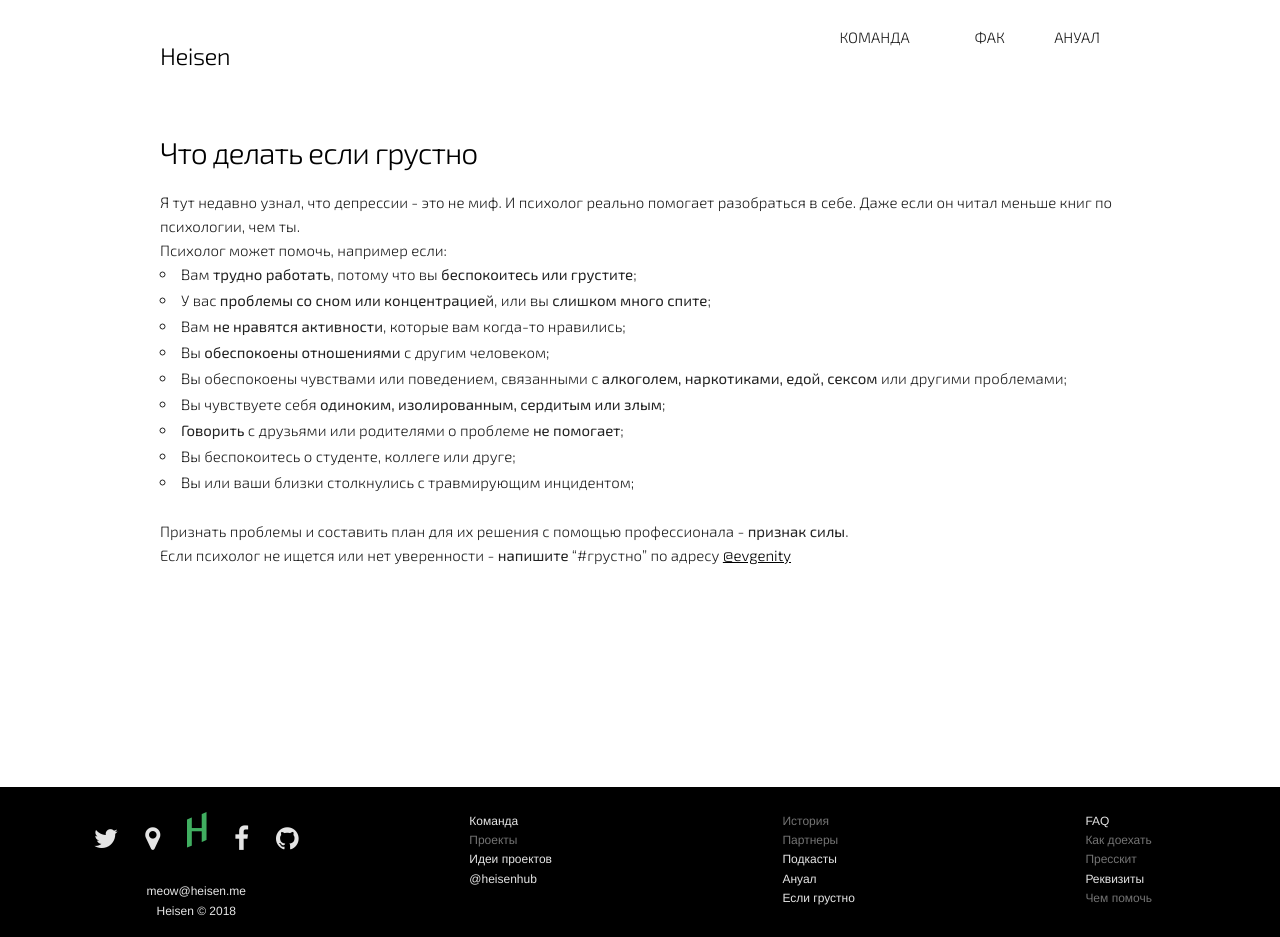
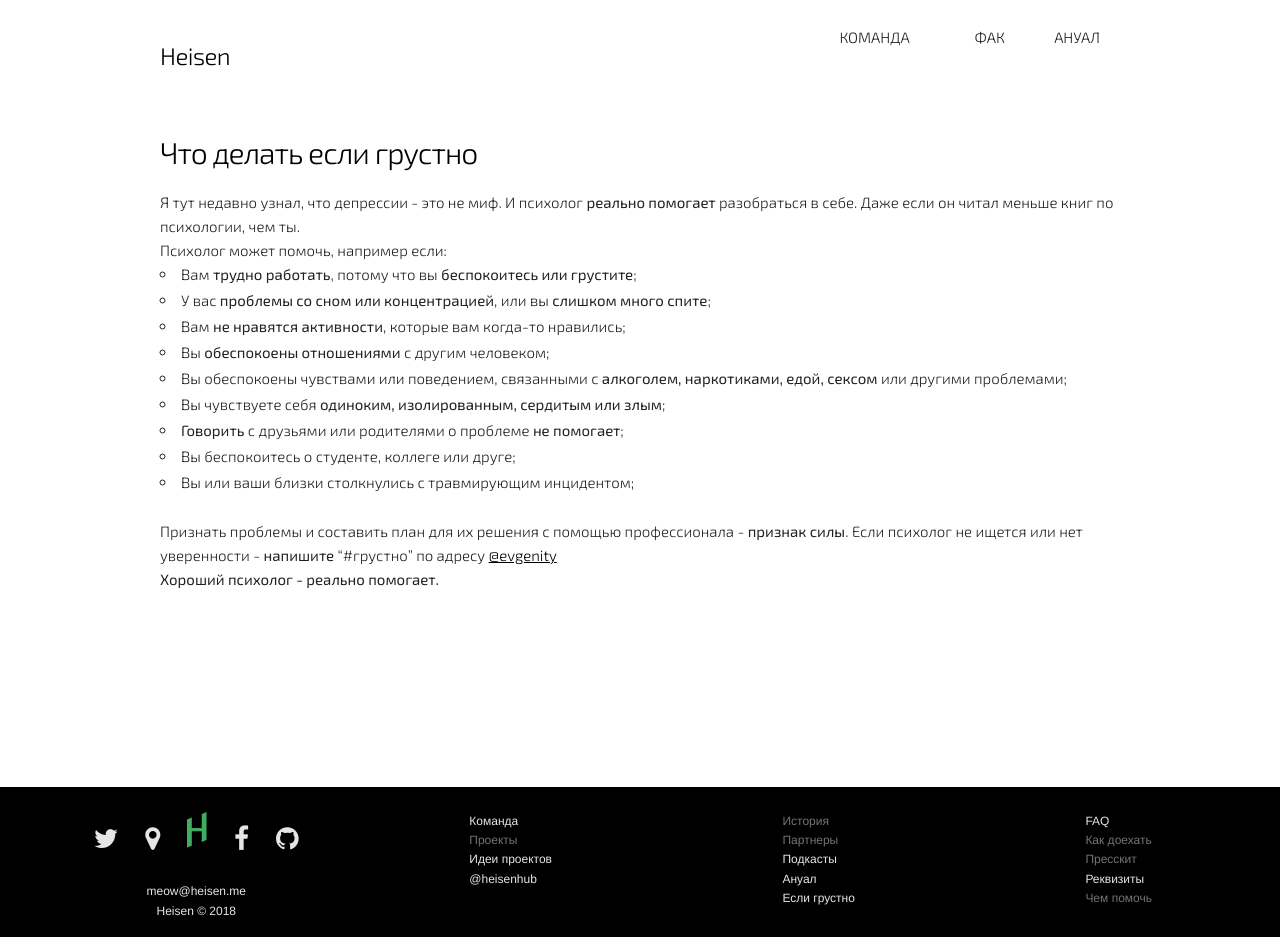
Before and after one commit to evgenity/heisen-new, a Jekyll site: the page built from _pages/esli-grustno.markdown, in a window 1280 px wide. Built offline with Jekyll 4.4.1, drawn with Linux system fonts in a browser that asks for light colours; nearby versions of some CDN libraries; a script that is not in the unit is left out; comment, search, counter and statistics services are not loaded.

Commit message:
Updated Esli Grustno

```diff
--- a/_pages/esli-grustno.markdown
+++ b/_pages/esli-grustno.markdown
@@ -4,7 +4,7 @@ permalink: "/esli-grustno/"
 layout: page
 ---
 
-Я тут недавно узнал, что депрессии - это не миф. И психолог реально помогает разобраться в себе. Даже если он читал меньше книг по психологии, чем ты.
+Я тут недавно узнал, что депрессии - это не миф. И психолог **реально помогает** разобраться в себе. Даже если он читал меньше книг по психологии, чем ты.
 
 Психолог может помочь, например если:
 
@@ -18,6 +18,6 @@ layout: page
 * Вы беспокоитесь о студенте, коллеге или друге;
 * Вы или ваши близки столкнулись с травмирующим инцидентом;
 
-Признать проблемы и составить план для их решения с помощью профессионала - **признак силы**.
+Признать проблемы и составить план для их решения с помощью профессионала - **признак силы**. Если психолог не ищется или нет уверенности - **напишите** "#грустно" по адресу [@evgenity](http://t.me/evgenity)
 
-Если психолог не ищется или нет уверенности - **напишите** "#грустно" по адресу [@evgenity](http://t.me/evgenity)
+**Хороший психолог - реально помогает.**
```
